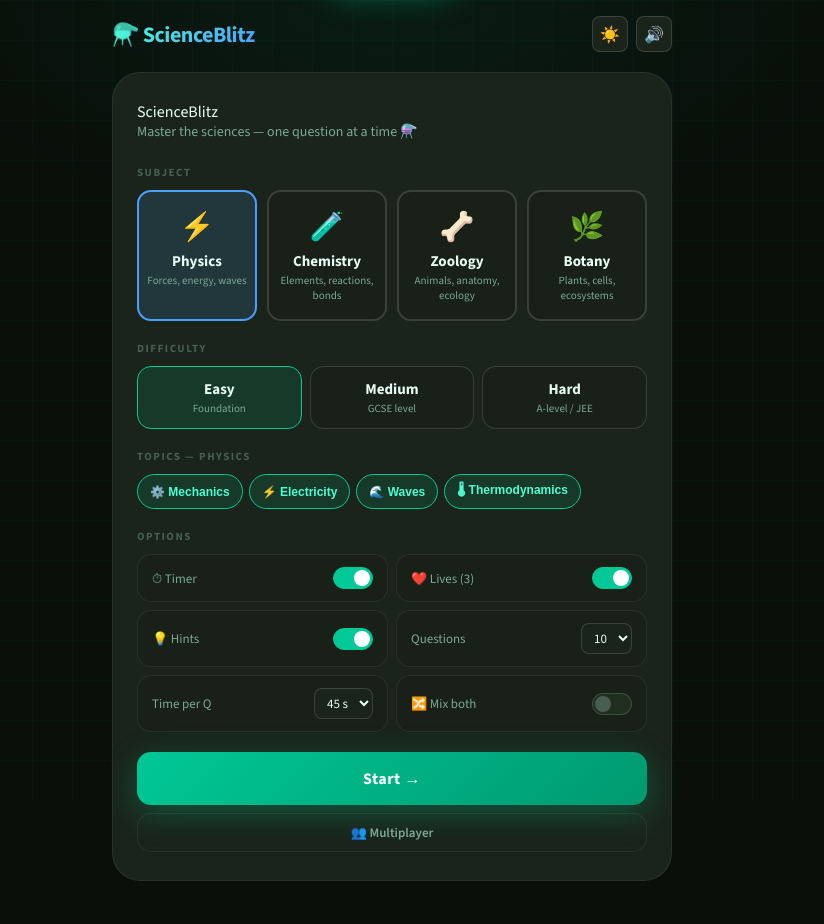
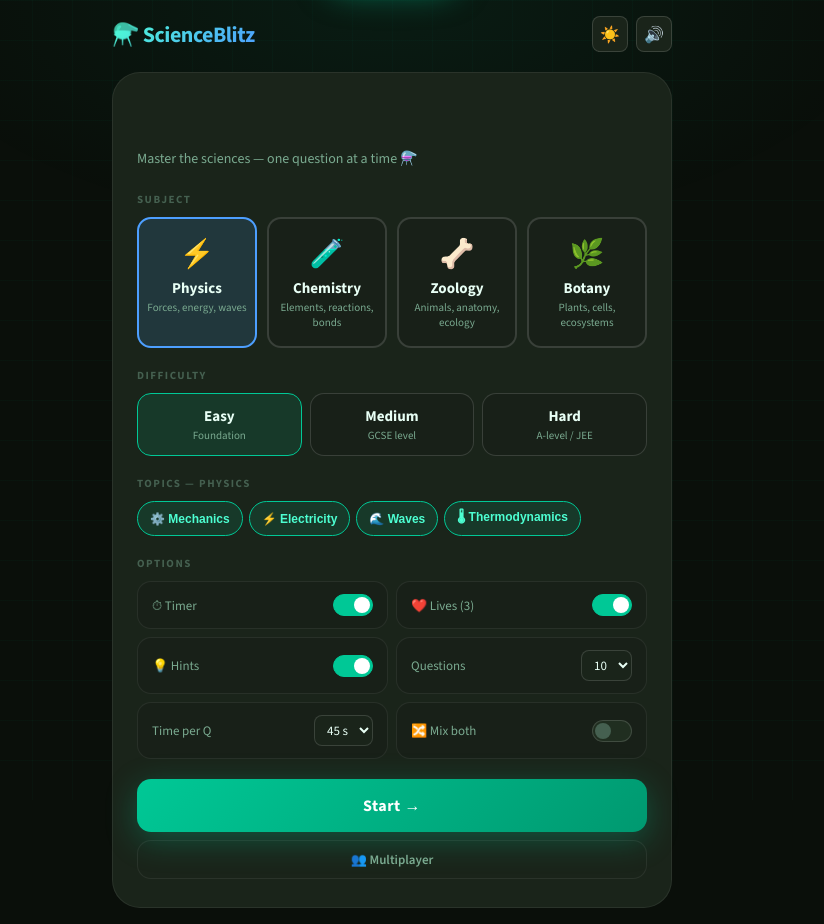
Before and after one commit to leomani2714/Scienceblitz, a website: page index.html in a window 1280 px wide. Shown: the whole page, without its empty margins (248-1072 px from the left). Before the commit the page ends 897 px from the top, so only its background shows below. Drawn offline with nearby package versions, Linux system fonts and the light colour scheme.

Commit message:
fix: correct commented-out styles in start title for clarity

```diff
--- a/index.html
+++ b/index.html
@@ -147,15 +147,15 @@
       display: block;
     }
 
-    /* .start-title {
+    .start-title {
       font-size: 36px;
       font-weight: 800;
-      letter-spacing: -1px;
+      /* letter-spacing: -1px;
       margin-bottom: 4px;
-      background: linear-gradient(135deg, #ffffff00 40%, var(--accent2));
+      background: linear-gradient(135deg, #ffffff00 40%, var(--accent2)); */
       -webkitbackground-clip: text;
       -webkit-text-fill-color: transparent;
-    } */
+    }
 
     .start-sub {
       font-size: 14px;
```
